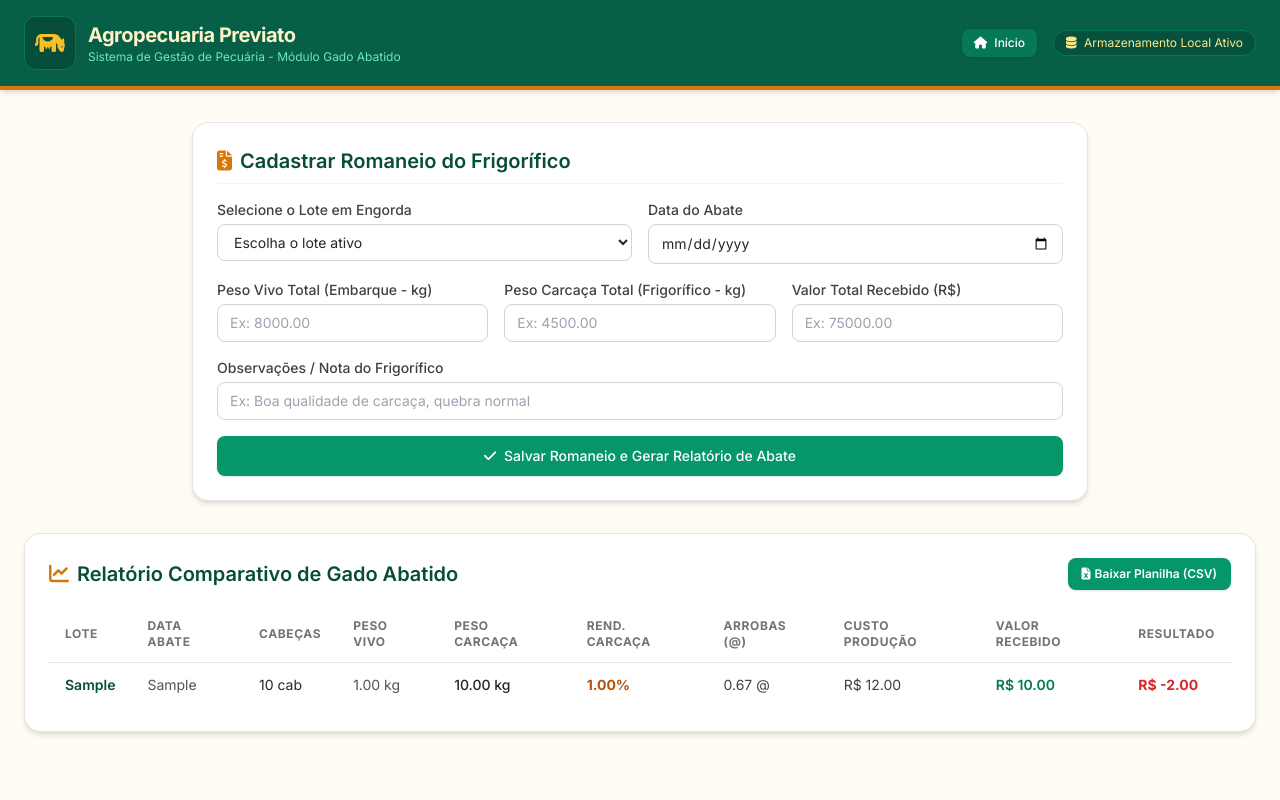
After one commit to LauroPreviato/gestao-rural-py, a Flask app: page /abate in a window 1280 px wide. The commit adds this page. Run offline with Flask 3, Linux system fonts and the light colour scheme; tables that the repository leaves empty hold one stand-in row (values such as "Sample post"); some libraries are stand-ins or nearby versions.

Commit message:
Adiciona modulo de gado abatido, relatorios zootecnicos e exportacao em PDF

```diff
--- a/app.py
+++ b/app.py
@@ -1,7 +1,12 @@
 from datetime import datetime
 import os
-from flask import Flask, redirect, render_template, request, url_for
+import io
 import sqlite3
+from flask import Flask, redirect, render_template, request, url_for, make_response
+from reportlab.lib.pagesizes import letter, landscape
+from reportlab.platypus import SimpleDocTemplate, Paragraph, Table, TableStyle
+from reportlab.lib.styles import getSampleStyleSheet, ParagraphStyle
+from reportlab.lib import colors
 
 app = Flask(__name__)
 
@@ -11,7 +16,7 @@
 
 
 def init_db():
-    """Cria todas as tabelas do sistema caso elas ainda não existam"""
+    """Cria todas las tabelas do sistema caso elas ainda não existam"""
     conn = sqlite3.connect(DB_PATH)
     cursor = conn.cursor()
 
@@ -83,6 +88,23 @@
         )
     """)
 
+    # 6. Tabela de Gado Abatido (Romaneio do Frigorífico) com Rendimento
+    cursor.execute("""
+        CREATE TABLE IF NOT EXISTS abate (
+            id INTEGER PRIMARY KEY AUTOINCREMENT,
+            engorda_id INTEGER,
+            numero_lote TEXT NOT NULL,
+            data_abate TEXT NOT NULL,
+            quantidade_cabecas INTEGER NOT NULL,
+            peso_vivo_embarque REAL NOT NULL,
+            peso_total_carcaca REAL NOT NULL,
+            rendimento_carcaca REAL,
+            valor_recebido REAL NOT NULL,
+            observacoes TEXT,
+            FOREIGN KEY (engorda_id) REFERENCES engorda (id)
+        )
+    """)
+
     conn.commit()
     conn.close()
 
@@ -94,7 +116,6 @@
     conn.row_factory = sqlite3.Row
     cursor = conn.cursor()
 
-    # Buscando algumas estatísticas rápidas para exibir na tela de início
     cursor.execute("SELECT COUNT(*) as total FROM gado")
     total_gado = cursor.fetchone()["total"]
 
@@ -104,6 +125,9 @@
     cursor.execute("SELECT COUNT(*) as total FROM engorda")
     total_engorda = cursor.fetchone()["total"]
 
+    cursor.execute("SELECT COUNT(*) as total FROM abate")
+    total_abate = cursor.fetchone()["total"]
+
     conn.close()
 
     return render_template(
@@ -111,6 +135,7 @@
         total_gado=total_gado,
         total_insumos=total_insumos,
         total_engorda=total_engorda,
+        total_abate=total_abate,
     )
 
 
@@ -239,7 +264,6 @@
     if request.method == "POST":
         acao = request.form.get("acao")
 
-        # AÇÃO 1: Iniciar um novo lote em engorda/confinamento
         if acao == "iniciar_lote":
             lote_id = request.form.get("lote_id")
             data_entrada = request.form.get("data_entrada")
@@ -264,7 +288,6 @@
                 )
                 conn.commit()
 
-        # AÇÃO 2: Registrar consumo diário com baixa de estoque
         elif acao == "registrar_consumo":
             engorda_id = request.form.get("engorda_id")
             insumo_id = request.form.get("insumo_id")
@@ -287,7 +310,6 @@
                     ),
                 )
 
-                # Dá baixa automática no estoque geral de insumos
                 cursor.execute("SELECT * FROM insumos WHERE id = ?", (insumo_id,))
                 insumo = cursor.fetchone()
                 if insumo:
@@ -297,7 +319,6 @@
                         (max(0, nova_qtd), insumo_id),
                     )
 
-                # Recalcula o custo total de insumos desse lote de engorda
                 cursor.execute(
                     """
                     SELECT el.quantidade_consumida, i.valor_total, i.quantidade as qtd_original
@@ -364,7 +385,6 @@
     conn.row_factory = sqlite3.Row
     cursor = conn.cursor()
 
-    # 1. Relatório de Engorda / Confinamento
     cursor.execute("""
         SELECT e.*,
         (julianday(COALESCE(e.data_saida, 'now')) - julianday(e.data_entrada)) AS dias_confinado
@@ -373,7 +393,6 @@
     """)
     relatorio_engorda = cursor.fetchall()
 
-    # 2. Relatório de Insumos Comprados
     cursor.execute("""
         SELECT *, (valor_total + custos_adicionais) as custo_final_total
         FROM insumos
@@ -381,7 +400,6 @@
     """)
     relatorio_insumos = cursor.fetchall()
 
-    # 3. Relatório de Lotes de Gado Comprados
     cursor.execute("""
         SELECT *, (preco_lote + custos_adicionais) as custo_final_lote
         FROM gado
@@ -389,14 +407,12 @@
     """)
     relatorio_gado = cursor.fetchall()
 
-    # 4. Relatório de Manutenção e Custos Gerais
     cursor.execute("""
         SELECT * FROM manutencao
         ORDER BY data_gasto DESC
     """)
     relatorio_manutencao = cursor.fetchall()
 
-    # 5. Totais Gerais para os Cards Resumo
     cursor.execute("SELECT SUM(valor_total + custos_adicionais) as total FROM insumos")
     gasto_insumos = cursor.fetchone()["total"] or 0
 
@@ -423,6 +439,225 @@
     )
 
 
+# --- ROTA 6: GADO ABATIDO E RELATÓRIO DE RENDIMENTO (/abate) ---
+@app.route("/abate", methods=["GET", "POST"])
+def gerenciar_abate():
+    conn = sqlite3.connect(DB_PATH)
+    conn.row_factory = sqlite3.Row
+    cursor = conn.cursor()
+
+    if request.method == "POST":
+        engorda_id = request.form.get("engorda_id")
+        data_abate = request.form.get("data_abate")
+        peso_vivo_embarque = float(request.form.get("peso_vivo_embarque") or 0)
+        peso_total_carcaca = float(request.form.get("peso_total_carcaca") or 0)
+        valor_recebido = float(request.form.get("valor_recebido") or 0)
+        observacoes = request.form.get("observacoes", "")
+
+        rendimento_carcaca = 0
+        if peso_vivo_embarque > 0:
+            rendimento_carcaca = (peso_total_carcaca / peso_vivo_embarque) * 100
+
+        cursor.execute("SELECT * FROM engorda WHERE id = ?", (engorda_id,))
+        lote_engorda = cursor.fetchone()
+
+        if lote_engorda:
+            numero_lote = lote_engorda["numero_lote"]
+            quantidade_cabecas = lote_engorda["quantidade_animais"]
+
+            cursor.execute(
+                """
+                INSERT INTO abate (engorda_id, numero_lote, data_abate, quantidade_cabecas, peso_vivo_embarque, peso_total_carcaca, rendimento_carcaca, valor_recebido, observacoes)
+                VALUES (?, ?, ?, ?, ?, ?, ?, ?, ?)
+            """,
+                (
+                    engorda_id,
+                    numero_lote,
+                    data_abate,
+                    quantidade_cabecas,
+                    peso_vivo_embarque,
+                    peso_total_carcaca,
+                    rendimento_carcaca,
+                    valor_recebido,
+                    observacoes,
+                ),
+            )
+            conn.commit()
+
+        conn.close()
+        return redirect(url_for("gerenciar_abate"))
+
+    cursor.execute("SELECT * FROM engorda ORDER BY data_entrada DESC")
+    lotes_engorda = cursor.fetchall()
+
+    cursor.execute("""
+        SELECT a.*, e.data_entrada, e.peso_entrada, e.custo_total_insumos,
+               g.preco_lote, g.custos_adicionais as custo_compra_extra,
+               (g.preco_lote + g.custos_adicionais + e.custo_total_insumos) AS custo_total_producao
+        FROM abate a
+        JOIN engorda e ON a.engorda_id = e.id
+        JOIN gado g ON e.lote_id = g.id
+        ORDER BY a.data_abate DESC
+    """)
+    historico_abates = cursor.fetchall()
+
+    conn.close()
+
+    return render_template(
+        "abate.html",
+        lotes_engorda=lotes_engorda,
+        historico_abates=historico_abates,
+    )
+
+
+# --- ROTA 7: EXPORTAR DADOS EM PDF (/exportar/<tipo>) ---
+@app.route("/exportar/<tipo>")
+def exportar_dados(tipo):
+    conn = sqlite3.connect(DB_PATH)
+    conn.row_factory = sqlite3.Row
+    cursor = conn.cursor()
+
+    response = make_response()
+    response.headers['Content-Type'] = 'application/pdf'
+
+    buffer = io.BytesIO()
+    doc = SimpleDocTemplate(
+        buffer,
+        pagesize=landscape(letter),
+        rightMargin=30, leftMargin=30, topMargin=30, bottomMargin=30
+    )
+    elements = []
+    styles = getSampleStyleSheet()
+
+    title_style = ParagraphStyle(
+        'TitleStyle',
+        parent=styles['Heading1'],
+        fontName='Helvetica-Bold',
+        fontSize=18,
+        textColor=colors.HexColor('#065f46'),
+        spaceAfter=4
+    )
+    subtitle_style = ParagraphStyle(
+        'SubTitleStyle',
+        parent=styles['Normal'],
+        fontName='Helvetica',
+        fontSize=10,
+        textColor=colors.HexColor('#78716c'),
+        spaceAfter=15
+    )
+    cell_style = ParagraphStyle(
+        'CellStyle',
+        parent=styles['Normal'],
+        fontName='Helvetica',
+        fontSize=9,
+        textColor=colors.HexColor('#1c1917')
+    )
+
+    if tipo == "abate":
+        cursor.execute("""
+            SELECT a.numero_lote, a.data_abate, a.quantidade_cabecas, a.peso_vivo_embarque,
+                   a.peso_total_carcaca, a.rendimento_carcaca, a.valor_recebido, a.observacoes
+            FROM abate a ORDER BY a.data_abate DESC
+        """)
+        registros = cursor.fetchall()
+
+        elements.append(Paragraph("Agropecuária Previato", title_style))
+        elements.append(Paragraph("Relatório Oficial de Gado Abatido (Romaneio do Frigorífico)", subtitle_style))
+
+        data = [["Lote", "Data Abate", "Cabeças", "Peso Vivo", "Peso Carcaça", "Rend. (%)", "Valor Recebido", "Observações"]]
+
+        for r in registros:
+            data.append([
+                Paragraph(str(r["numero_lote"]), cell_style),
+                Paragraph(str(r["data_abate"]), cell_style),
+                Paragraph(str(r["quantidade_cabecas"]), cell_style),
+                Paragraph(f"{r['peso_vivo_embarque']:.2f} kg", cell_style),
+                Paragraph(f"{r['peso_total_carcaca']:.2f} kg", cell_style),
+                Paragraph(f"{r['rendimento_carcaca']:.2f}%" if r['rendimento_carcaca'] else "0%", cell_style),
+                Paragraph(f"R$ {r['valor_recebido']:.2f}", cell_style),
+                Paragraph(str(r["observacoes"] or ""), cell_style)
+            ])
+
+        filename = "relatorio_abate.pdf"
+        col_widths = [65, 75, 55, 70, 75, 65, 85, 185]
+
+    elif tipo == "engorda":
+        cursor.execute("""
+            SELECT e.numero_lote, e.quantidade_animais, e.data_entrada, e.data_saida,
+                   e.peso_entrada, e.custo_total_insumos,
+                   (julianday(COALESCE(e.data_saida, 'now')) - julianday(e.data_entrada)) AS dias
+            FROM engorda e ORDER BY e.data_entrada DESC
+        """)
+        registros = cursor.fetchall()
+
+        elements.append(Paragraph("Agropecuária Previato", title_style))
+        elements.append(Paragraph("Relatório de Desempenho e Custos Operacionais por Lote", subtitle_style))
+
+        data = [["Lote", "Animais", "Entrada", "Saída", "Peso Entrada", "Custo Insumos", "Dias", "Custo Diário/Cab"]]
+
+        for r in registros:
+            dias = int(r["dias"]) if r["dias"] and r["dias"] > 0 else 1
+            custo_cab = (r["custo_total_insumos"] / dias) / r["quantidade_animais"] if r["quantidade_animais"] > 0 else 0
+
+            data.append([
+                Paragraph(str(r["numero_lote"]), cell_style),
+                Paragraph(str(r["quantidade_animais"]), cell_style),
+                Paragraph(str(r["data_entrada"]), cell_style),
+                Paragraph(str(r["data_saida"] or "Ativo"), cell_style),
+                Paragraph(f"{r['peso_entrada']:.2f} kg", cell_style),
+                Paragraph(f"R$ {r['custo_total_insumos']:.2f}", cell_style),
+                Paragraph(f"{dias} dias", cell_style),
+                Paragraph(f"R$ {custo_cab:.2f}", cell_style)
+            ])
+
+        filename = "relatorio_desempenho.pdf"
+        col_widths = [75, 65, 75, 75, 85, 95, 65, 100]
+
+    conn.close()
+
+    t = Table(data, colWidths=col_widths)
+    t.setStyle(TableStyle([
+        ('BACKGROUND', (0,0), (-1,0), colors.HexColor('#047857')),
+        ('TEXTCOLOR', (0,0), (-1,0), colors.white),
+        ('ALIGN', (0,0), (-1,-1), 'LEFT'),
+        ('BOTTOMPADDING', (0,0), (-1,0), 6),
+        ('TOPPADDING', (0,0), (-1,0), 6),
+        ('ROWBACKGROUNDS', (0,1), (-1,-1), [colors.white, colors.HexColor('#f9fafb')]),
+        ('GRID', (0,0), (-1,-1), 0.5, colors.HexColor('#e7e5e4'))
+    ]))
+
+    elements.append(t)
+    doc.build(elements)
+
+    response.data = buffer.getvalue()
+    response.headers['Content-Disposition'] = f'attachment; filename={filename}'
+    return response
+
+
+# --- ROTA 8: DESEMPENHO ZOOTÉCNICO (/desempenho) ---
+@app.route("/desempenho")
+def desempenho_lotes():
+    conn = sqlite3.connect(DB_PATH)
+    conn.row_factory = sqlite3.Row
+    cursor = conn.cursor()
+
+    cursor.execute("""
+        SELECT e.id as engorda_id, e.numero_lote, e.quantidade_animais, e.data_entrada, e.data_saida,
+               e.peso_entrada, e.custo_total_insumos,
+               g.preco_lote, g.custos_adicionais as custo_extra_gado, g.raca,
+               (julianday(COALESCE(e.data_saida, 'now')) - julianday(e.data_entrada)) AS dias_confinado,
+               ab.peso_total_carcaca, ab.valor_recebido, ab.data_abate
+        FROM engorda e
+        JOIN gado g ON e.lote_id = g.id
+        LEFT JOIN abate ab ON ab.engorda_id = e.id
+        ORDER BY e.data_entrada DESC
+    """)
+    lotes_desempenho = cursor.fetchall()
+    conn.close()
+
+    return render_template("desempenho.html", lotes_desempenho=lotes_desempenho)
+
+
 if __name__ == "__main__":
     init_db()
     app.run(debug=True)
--- /dev/null
+++ b/templates/abate.html
@@ -0,0 +1,146 @@
+<!DOCTYPE html>
+<html lang="pt-BR" class="h-full">
+<head>
+    <meta charset="UTF-8">
+    <meta name="viewport" content="width=device-width, initial-scale=1.0">
+    <title>Gestão de Abate - Agropecuaria Previato</title>
+    <!-- Tailwind CSS CDN -->
+    <script src="https://cdn.tailwindcss.com"></script>
+    <!-- Font Inter & FontAwesome Icons -->
+    <link href="https://fonts.googleapis.com/css2?family=Inter:wght@300;400;500;600;700&display=swap" rel="stylesheet">
+    <link rel="stylesheet" href="https://cdnjs.cloudflare.com/ajax/libs/font-awesome/6.4.0/css/all.min.css">
+    <style>
+        body { font-family: 'Inter', sans-serif; }
+    </style>
+</head>
+<body class="bg-amber-50/50 text-stone-800 h-full flex flex-col">
+
+    <!-- Cabeçalho da Fazenda -->
+    <header class="bg-emerald-800 text-white shadow-md border-b-4 border-amber-600">
+        <div class="max-w-7xl mx-auto px-4 py-4 sm:px-6 flex justify-between items-center">
+            <div class="flex items-center space-x-3">
+                <div class="bg-emerald-900 p-2.5 rounded-xl border border-emerald-700 shadow-inner">
+                    <i class="fa-solid fa-cow text-amber-400 text-2xl"></i>
+                </div>
+                <div>
+                    <h1 class="text-xl font-bold tracking-tight text-amber-100">Agropecuaria Previato</h1>
+                    <p class="text-xs text-emerald-300">Sistema de Gestão de Pecuária - Módulo Gado Abatido</p>
+                </div>
+            </div>
+            <div class="flex items-center space-x-4">
+                <a href="/" class="bg-emerald-700 hover:bg-emerald-600 text-white px-3 py-1.5 rounded-lg text-xs font-medium transition shadow">
+                    <i class="fa-solid fa-house mr-1"></i> Início
+                </a>
+                <span class="text-xs bg-emerald-900/80 px-3 py-1 rounded-full text-amber-200 border border-emerald-700 hidden sm:inline-block">
+                    <i class="fa-solid fa-database mr-1"></i> Armazenamento Local Ativo
+                </span>
+            </div>
+        </div>
+    </header>
+
+    <main class="max-w-7xl mx-auto px-4 py-8 sm:px-6 flex-grow w-full">
+
+        <!-- Formulário de Registro de Abate -->
+        <div class="bg-white rounded-2xl shadow-md p-6 border border-stone-200 mb-8 max-w-4xl mx-auto">
+            <h2 class="text-xl font-semibold text-emerald-900 mb-4 pb-2 border-b border-stone-100 flex items-center">
+                <i class="fa-solid fa-file-invoice-dollar text-amber-600 mr-2"></i> Cadastrar Romaneio do Frigorífico
+            </h2>
+            <form method="POST">
+                <div class="grid grid-cols-1 md:grid-cols-2 gap-4 mb-4">
+                    <div>
+                        <label class="block text-sm font-medium text-stone-700 mb-1">Selecione o Lote em Engorda</label>
+                        <select name="engorda_id" required class="w-full px-3 py-2 border border-stone-300 rounded-lg bg-white focus:outline-none focus:ring-2 focus:ring-emerald-500 text-sm">
+                            <option value="" disabled selected>Escolha o lote ativo</option>
+                            {% for lote in lotes_engorda %}
+                            <option value="{{ lote.id }}">Lote: {{ lote.numero_lote }} (Entrada: {{ lote.data_entrada }})</option>
+                            {% endfor %}
+                        </select>
+                    </div>
+                    <div>
+                        <label class="block text-sm font-medium text-stone-700 mb-1">Data do Abate</label>
+                        <input type="date" name="data_abate" required class="w-full px-3 py-2 border border-stone-300 rounded-lg text-sm focus:outline-none focus:ring-2 focus:ring-emerald-500">
+                    </div>
+                </div>
+
+                <div class="grid grid-cols-1 md:grid-cols-3 gap-4 mb-4">
+                    <div>
+                        <label class="block text-sm font-medium text-stone-700 mb-1">Peso Vivo Total (Embarque - kg)</label>
+                        <input type="number" step="0.01" name="peso_vivo_embarque" required placeholder="Ex: 8000.00" class="w-full px-3 py-2 border border-stone-300 rounded-lg text-sm focus:outline-none focus:ring-2 focus:ring-emerald-500">
+                    </div>
+                    <div>
+                        <label class="block text-sm font-medium text-stone-700 mb-1">Peso Carcaça Total (Frigorífico - kg)</label>
+                        <input type="number" step="0.01" name="peso_total_carcaca" required placeholder="Ex: 4500.00" class="w-full px-3 py-2 border border-stone-300 rounded-lg text-sm focus:outline-none focus:ring-2 focus:ring-emerald-500">
+                    </div>
+                    <div>
+                        <label class="block text-sm font-medium text-stone-700 mb-1">Valor Total Recebido (R$)</label>
+                        <input type="number" step="0.01" name="valor_recebido" required placeholder="Ex: 75000.00" class="w-full px-3 py-2 border border-stone-300 rounded-lg text-sm focus:outline-none focus:ring-2 focus:ring-emerald-500">
+                    </div>
+                </div>
+
+                <div class="mb-4">
+                    <label class="block text-sm font-medium text-stone-700 mb-1">Observações / Nota do Frigorífico</label>
+                    <input type="text" name="observacoes" placeholder="Ex: Boa qualidade de carcaça, quebra normal" class="w-full px-3 py-2 border border-stone-300 rounded-lg text-sm focus:outline-none focus:ring-2 focus:ring-emerald-500">
+                </div>
+
+                <button type="submit" class="w-full bg-emerald-600 hover:bg-emerald-700 text-white font-medium py-2.5 rounded-lg transition shadow text-sm">
+                    <i class="fa-solid fa-check mr-1"></i> Salvar Romaneio e Gerar Relatório de Abate
+                </button>
+            </form>
+        </div>
+
+        <!-- Tabela do Histórico Comparativo de Abates -->
+        <div class="bg-white rounded-2xl shadow-md p-6 border border-stone-200 overflow-x-auto">
+            <div class="flex flex-col sm:flex-row justify-between items-start sm:items-center mb-4 gap-3">
+                <h2 class="text-xl font-semibold text-emerald-900 flex items-center">
+                    <i class="fa-solid fa-chart-line text-amber-600 mr-2"></i> Relatório Comparativo de Gado Abatido
+                </h2>
+                <a href="{{ url_for('exportar_dados', tipo='abate') }}" class="bg-emerald-600 hover:bg-emerald-700 text-white text-xs font-semibold px-3.5 py-2 rounded-lg transition shadow flex items-center space-x-1.5">
+                    <i class="fa-solid fa-file-excel mr-1"></i> Baixar Planilha (CSV)
+                </a>
+            </div>
+
+            <table class="w-full text-left border-collapse">
+                <thead>
+                    <tr class="border-b border-stone-200 text-stone-500 text-xs uppercase tracking-wider">
+                        <th class="py-3 px-4">Lote</th>
+                        <th class="py-3 px-4">Data Abate</th>
+                        <th class="py-3 px-4">Cabeças</th>
+                        <th class="py-3 px-4">Peso Vivo</th>
+                        <th class="py-3 px-4">Peso Carcaça</th>
+                        <th class="py-3 px-4">Rend. Carcaça</th>
+                        <th class="py-3 px-4">Arrobas (@)</th>
+                        <th class="py-3 px-4">Custo Produção</th>
+                        <th class="py-3 px-4">Valor Recebido</th>
+                        <th class="py-3 px-4">Resultado</th>
+                    </tr>
+                </thead>
+                <tbody class="divide-y divide-stone-100 text-sm">
+                    {% for abate in historico_abates %}
+                    {% set arrobas_carcaca = abate.peso_total_carcaca / 15 %}
+                    {% set resultado = abate.valor_recebido - abate.custo_total_producao %}
+                    <tr class="hover:bg-emerald-50/40 transition">
+                        <td class="py-3 px-4 font-semibold text-emerald-900">{{ abate.numero_lote }}</td>
+                        <td class="py-3 px-4 text-stone-600">{{ abate.data_abate }}</td>
+                        <td class="py-3 px-4">{{ abate.quantidade_cabecas }} cab</td>
+                        <td class="py-3 px-4 text-stone-600">{{ "%.2f"|format(abate.peso_vivo_embarque) }} kg</td>
+                        <td class="py-3 px-4 font-medium">{{ "%.2f"|format(abate.peso_total_carcaca) }} kg</td>
+                        <td class="py-3 px-4 font-bold text-amber-700">{{ "%.2f"|format(abate.rendimento_carcaca or 0) }}%</td>
+                        <td class="py-3 px-4 text-stone-700">{{ "%.2f"|format(arrobas_carcaca) }} @</td>
+                        <td class="py-3 px-4 text-stone-700">R$ {{ "%.2f"|format(abate.custo_total_producao) }}</td>
+                        <td class="py-3 px-4 text-emerald-700 font-semibold">R$ {{ "%.2f"|format(abate.valor_recebido) }}</td>
+                        <td class="py-3 px-4 font-bold {% if resultado >= 0 %}text-emerald-700{% else %}text-red-600{% endif %}">
+                            R$ {{ "%.2f"|format(resultado) }}
+                        </td>
+                    </tr>
+                    {% else %}
+                    <tr>
+                        <td colspan="10" class="py-8 text-center text-stone-400">Nenhum abate registrado até o momento.</td>
+                    </tr>
+                    {% endfor %}
+                </tbody>
+            </table>
+        </div>
+    </main>
+
+</body>
+</html>
```
Also changed, not shown: templates/desempenho.html (added, +102 -0 lines), templates/inicio.html (+16 -8 lines), dados/fazenda.db.
